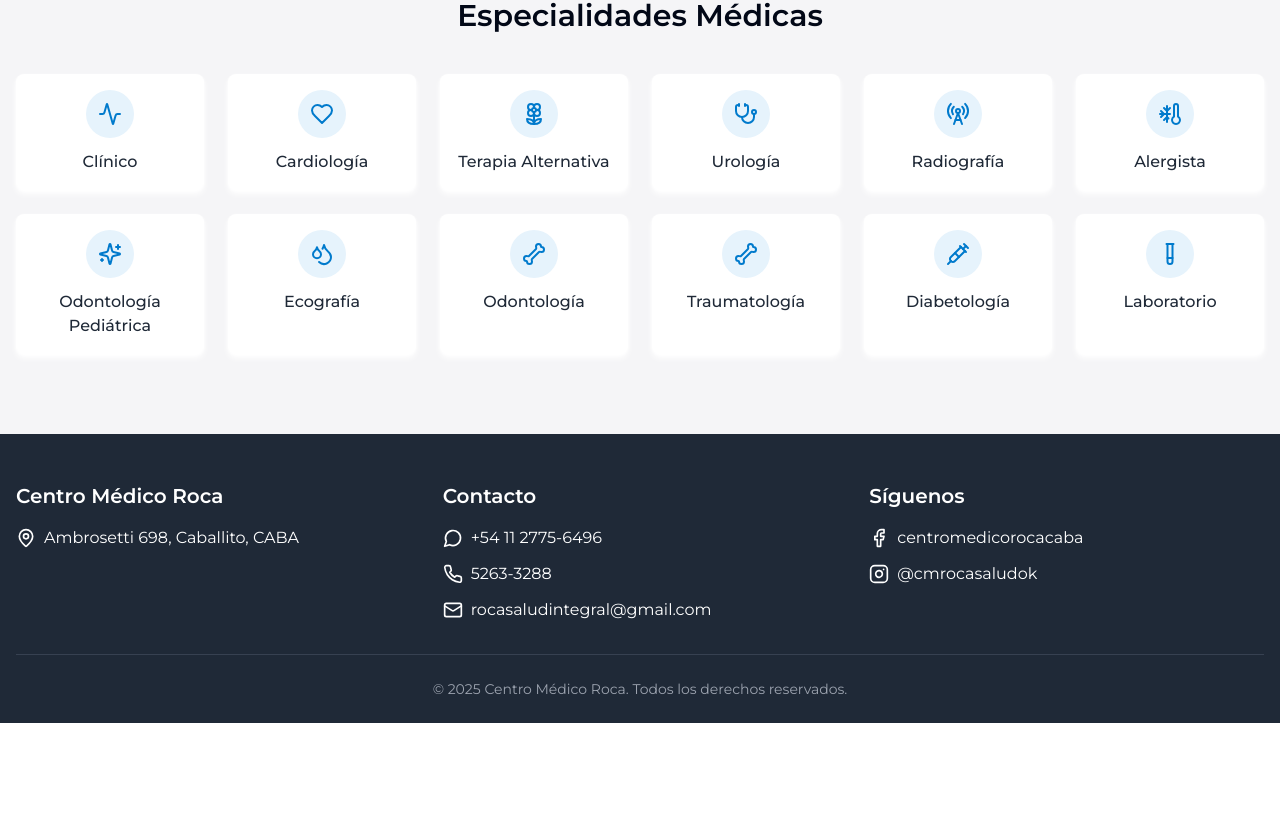
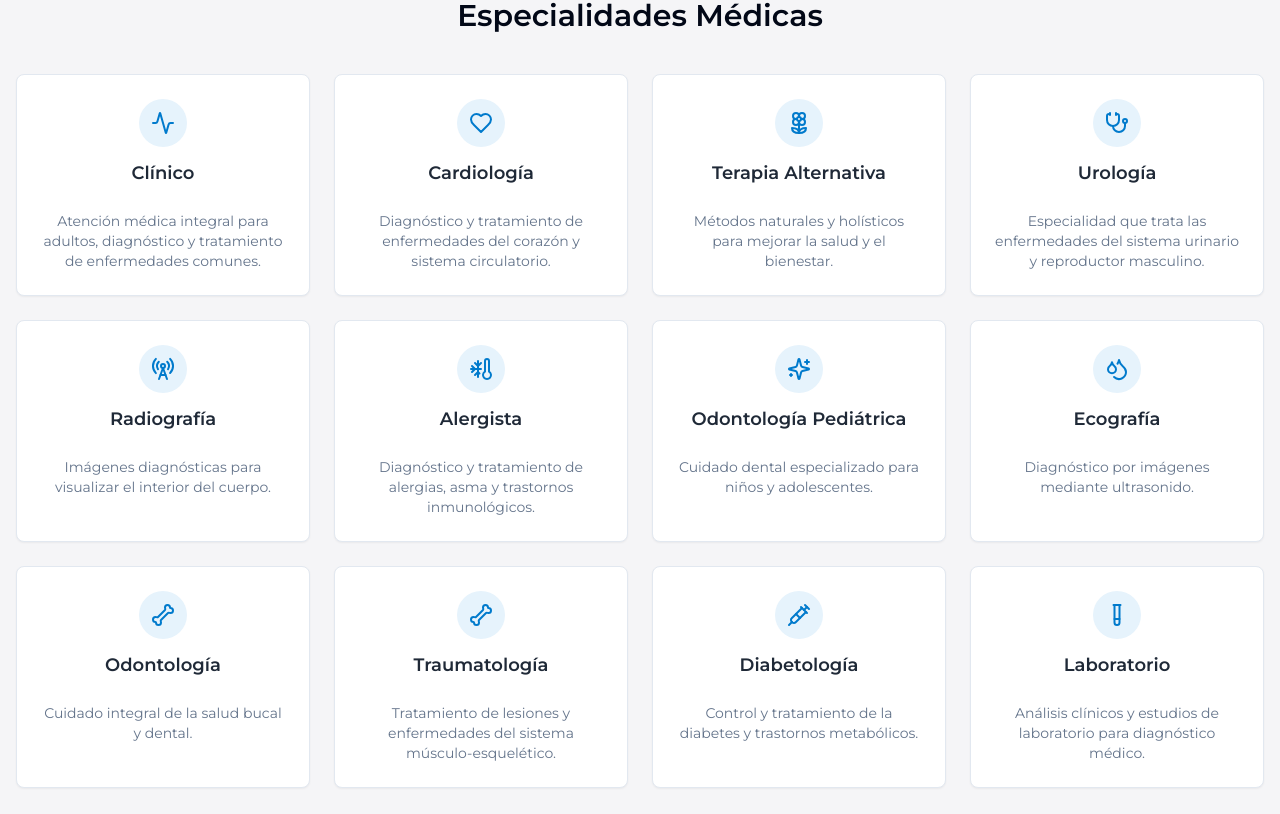
Before and after one commit to Juandamian18/roca-salud-web-dental, a React (Vite) app: page / in a window 1280 px wide. Shown: the part 1826-2640 px from the top of the page. Before the commit the page ends 2549 px from the top, so only its background shows below. Built offline with nearby package versions, Linux system fonts and the light colour scheme.

Commit message:
feat: Add specialty descriptions and design updates
Add descriptions to specialties and adjust the design of the specialties section.

```diff
--- a/src/components/SpecialtiesSection.tsx
+++ b/src/components/SpecialtiesSection.tsx
@@ -5,27 +5,80 @@ import { Activity, Heart, Flower2, Stethoscope, RadioTower, ThermometerSnowflake
 
 const SpecialtiesSection = () => {
   const specialties = [
-    { name: "Clínico", icon: Activity },
-    { name: "Cardiología", icon: Heart },
-    { name: "Terapia Alternativa", icon: Flower2 },
-    { name: "Urología", icon: Stethoscope },
-    { name: "Radiografía", icon: RadioTower },
-    { name: "Alergista", icon: ThermometerSnowflake },
-    { name: "Odontología Pediátrica", icon: Sparkles },
-    { name: "Ecografía", icon: Droplets },
-    { name: "Odontología", icon: Bone },
-    { name: "Traumatología", icon: Bone },
-    { name: "Diabetología", icon: Syringe },
-    { name: "Laboratorio", icon: TestTube }
+    {
+      name: "Clínico",
+      icon: Activity,
+      description: "Atención médica integral para adultos, diagnóstico y tratamiento de enfermedades comunes."
+    },
+    {
+      name: "Cardiología",
+      icon: Heart,
+      description: "Diagnóstico y tratamiento de enfermedades del corazón y sistema circulatorio."
+    },
+    {
+      name: "Terapia Alternativa",
+      icon: Flower2,
+      description: "Métodos naturales y holísticos para mejorar la salud y el bienestar."
+    },
+    {
+      name: "Urología",
+      icon: Stethoscope,
+      description: "Especialidad que trata las enfermedades del sistema urinario y reproductor masculino."
+    },
+    {
+      name: "Radiografía",
+      icon: RadioTower,
+      description: "Imágenes diagnósticas para visualizar el interior del cuerpo."
+    },
+    {
+      name: "Alergista",
+      icon: ThermometerSnowflake,
+      description: "Diagnóstico y tratamiento de alergias, asma y trastornos inmunológicos."
+    },
+    {
+      name: "Odontología Pediátrica",
+      icon: Sparkles,
+      description: "Cuidado dental especializado para niños y adolescentes."
+    },
+    {
+      name: "Ecografía",
+      icon: Droplets,
+      description: "Diagnóstico por imágenes mediante ultrasonido."
+    },
+    {
+      name: "Odontología",
+      icon: Bone,
+      description: "Cuidado integral de la salud bucal y dental."
+    },
+    {
+      name: "Traumatología",
+      icon: Bone,
+      description: "Tratamiento de lesiones y enfermedades del sistema músculo-esquelético."
+    },
+    {
+      name: "Diabetología",
+      icon: Syringe,
+      description: "Control y tratamiento de la diabetes y trastornos metabólicos."
+    },
+    {
+      name: "Laboratorio",
+      icon: TestTube,
+      description: "Análisis clínicos y estudios de laboratorio para diagnóstico médico."
+    }
   ];
 
   return (
     <section id="especialidades" className="py-12 md:py-20 bg-muted">
       <div className="container mx-auto px-4">
         <h2 className="section-title">Especialidades Médicas</h2>
-        <div className="grid grid-cols-2 sm:grid-cols-3 md:grid-cols-4 lg:grid-cols-6 gap-4 md:gap-6">
+        <div className="grid grid-cols-1 sm:grid-cols-2 lg:grid-cols-3 xl:grid-cols-4 gap-6">
           {specialties.map((specialty, index) => (
-            <SpecialtyCard key={index} name={specialty.name} Icon={specialty.icon} />
+            <SpecialtyCard
+              key={index}
+              name={specialty.name}
+              Icon={specialty.icon}
+              description={specialty.description}
+            />
           ))}
         </div>
       </div>
--- a/src/components/SpecialtyCard.tsx
+++ b/src/components/SpecialtyCard.tsx
@@ -1,20 +1,27 @@
 
 import React from 'react';
 import { LucideIcon } from 'lucide-react';
+import { Card, CardHeader, CardContent } from './ui/card';
 
 interface SpecialtyCardProps {
   name: string;
   Icon: LucideIcon;
+  description: string;
 }
 
-const SpecialtyCard = ({ name, Icon }: SpecialtyCardProps) => {
+const SpecialtyCard = ({ name, Icon, description }: SpecialtyCardProps) => {
   return (
-    <div className="bg-white rounded-lg p-4 shadow-card hover:shadow-lg transition-shadow duration-300 flex flex-col items-center">
-      <div className="bg-accent p-3 rounded-full mb-3">
-        <Icon className="w-6 h-6 text-primary" />
-      </div>
-      <h3 className="font-medium text-gray-800 text-center text-sm md:text-base">{name}</h3>
-    </div>
+    <Card className="hover:shadow-lg transition-shadow duration-300">
+      <CardHeader className="flex flex-col items-center space-y-3 pt-6">
+        <div className="bg-accent p-3 rounded-full">
+          <Icon className="w-6 h-6 text-primary" />
+        </div>
+        <h3 className="font-semibold text-gray-800 text-lg text-center">{name}</h3>
+      </CardHeader>
+      <CardContent className="text-center text-muted-foreground text-sm">
+        {description}
+      </CardContent>
+    </Card>
   );
 };
 
```
